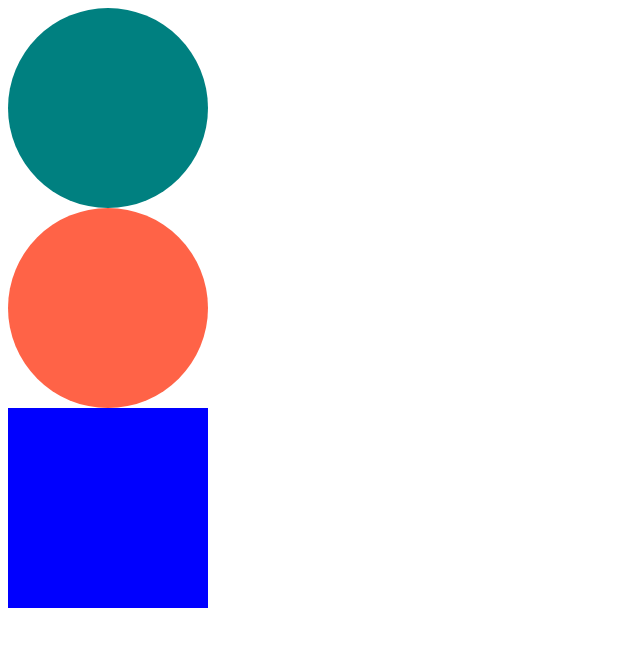
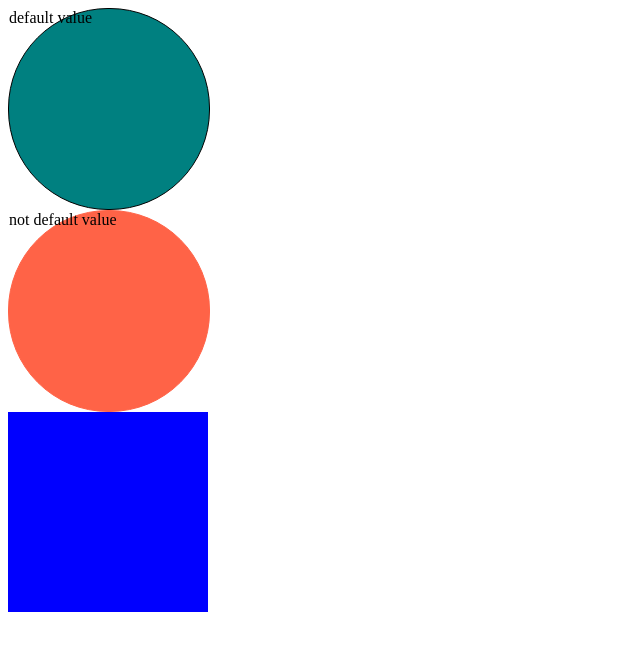
Before and after one commit to nemo0824/react-projects, a React (Create React App) app in the folder react-master/: page / in a window 1280 px wide. Shown: the top 650 px of the page, without its empty margins (0-640 px from the left). Built offline with nearby package versions, Linux system fonts and the light colour scheme.

Commit message:
type script optional , union type

```diff
--- a/react-master/src/App.tsx
+++ b/react-master/src/App.tsx
@@ -5,8 +5,8 @@ import Square from "./Square";
 
 function App() {
   return <>
-    <Circle bgColor="teal"/>
-    <Circle bgColor="tomato"/>
+    <Circle bgColor="teal" borderColor="black"/>
+    <Circle bgColor="tomato" text="not default value"/>
     <Square bgColor="blue"/>
     </>
 }
--- a/react-master/src/Circle.tsx
+++ b/react-master/src/Circle.tsx
@@ -1,7 +1,11 @@
+import { useState } from "react";
+import { text } from "stream/consumers";
 import styled from "styled-components";
 
 interface ContainerProps{
     bgColor:string;
+    borderColor:string;
+
 }
 
 const Container = styled.div<ContainerProps>`
@@ -9,16 +13,23 @@ width : 200px;
 height : 200px;
 background-color : ${(props) => props.bgColor};
 border-radius: 100px;
+border: 1px solid ${(props) => props.borderColor};
 `;
 
 interface CircleProps{
     bgColor:string;
+    borderColor?:string;
+    text?:string;
 }
 
-function Circle({bgColor}:CircleProps){
+function Circle({bgColor, borderColor, text="default value"}:CircleProps){
+    const [counter, setCounter] = useState(1)
+    // type을 default 값으로 추측해서 type 을 선언해줌
+    const [value, setValue] = useState<string|number>(0)
+    // 타입을 union 타입으로 선언할때는 useState-> unionType () 이런식으로 선언
     return(
         <div>
-            <Container bgColor={bgColor}></Container>
+            <Container bgColor={bgColor} borderColor={borderColor ?? bgColor}>{text}</Container>
         </div>
     )
 
```
